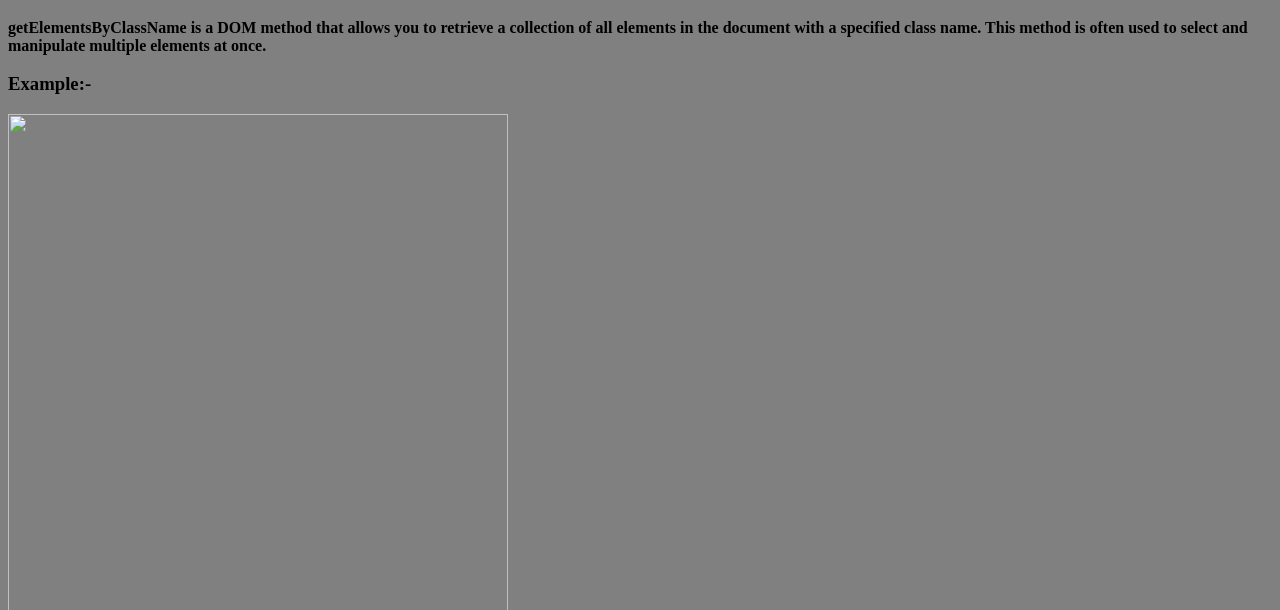
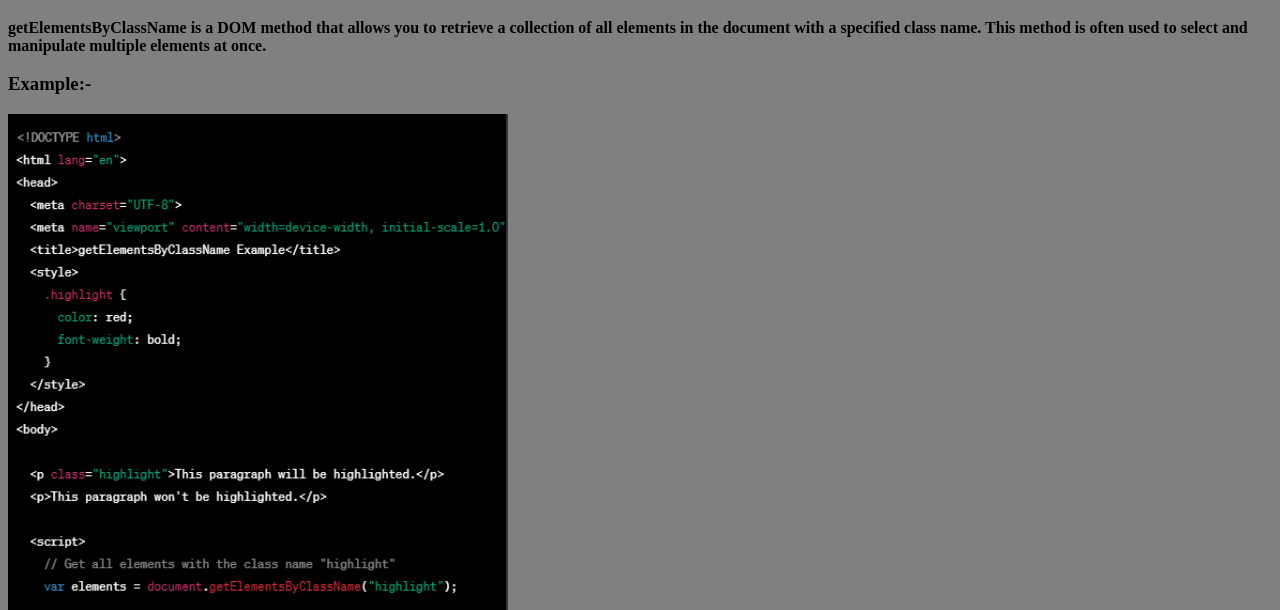
Before and after one commit to Nishat30/CodeCraft, a plain HTML site: page index.html in a window 1280 px wide. Shown: the part 190-800 px from the top of the page. Drawn offline with Linux system fonts and the light colour scheme.

Commit message:
Update index.html

```diff
--- a/index.html
+++ b/index.html
@@ -12,6 +12,6 @@
     <h1>What do you mean by getElementbyClassName</h1>
     <p><b>getElementsByClassName is a DOM method that allows you to retrieve a collection of all elements in the document with a specified class name. This method is often used to select and manipulate multiple elements at once.</b></p>
     <h3><b>Example:-</b></h3>
-    <img src="./images/code.png"width=500 height=700>
+    <img src="code.png"width=500 height=700>
 </body>
 </html>
```
